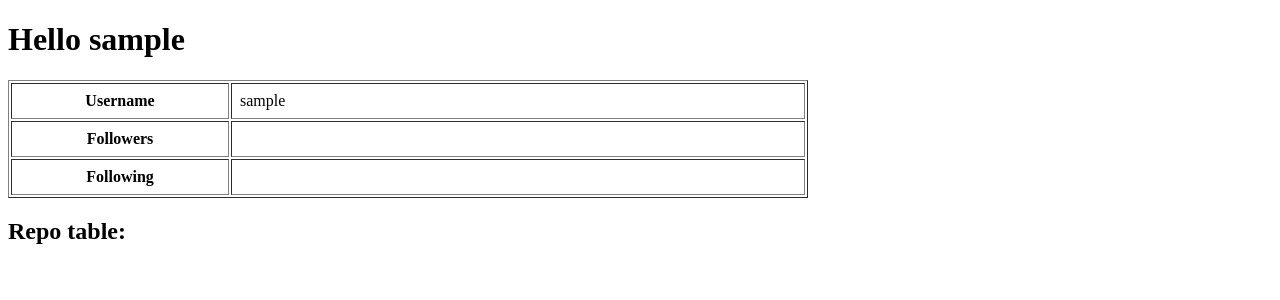
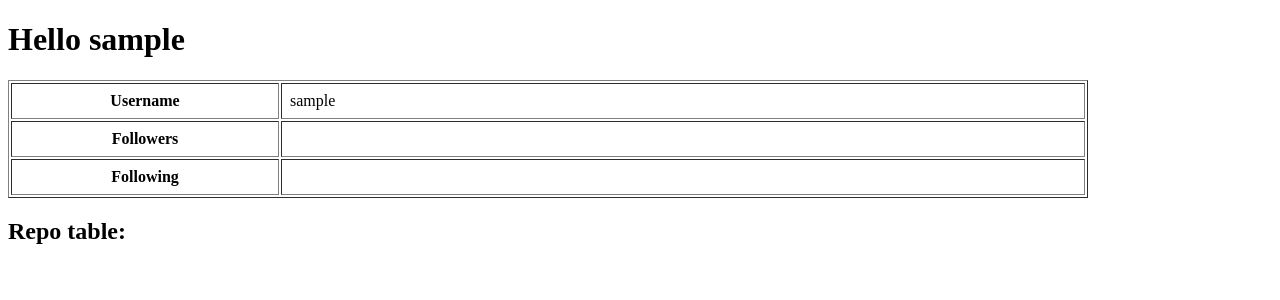
Before and after one commit to jhteh2000/SSE-lab2, a Flask app: a page that uses api/templates/greet.html in a window 1280 px wide. Shown: the top 300 px of the page. Run offline with Flask 3, Linux system fonts and the light colour scheme; data that the repository does not hold is empty; parts of the project's set-up code (start-up, migrations or seed data) failed here and were passed over.

Commit message:
Change table layout

```diff
--- a/api/templates/greet.html
+++ b/api/templates/greet.html
@@ -10,9 +10,9 @@
 <body>
   <h1>Hello {{username}}</h1>
   <div style="overflow-x:auto;">
-    <table border="1" style="width: 800px;">
+    <table border="1" style="width: 1080px;">
       <tr>
-        <th style="padding: 8px; width: 200px;">Username</th>
+        <th style="padding: 8px; width: 25%;">Username</th>
         <td style="padding: 8px;">{{ username }}</td>
       </tr>
       <tr>
@@ -30,9 +30,9 @@
   <h2>Repo table:</h2>
   <div style="overflow-x:auto;">
     {% for i in range(repos|count) %}
-    <table border="1" style="width: 800px;">
+    <table border="1" style="width: 1080px;">
       <tr>
-        <th style="padding: 8px;">Repo Name</th>
+        <th style="padding: 8px; width: 20%;">Repo Name</th>
         <td style="padding: 8px;" colspan="3">{{ repos[i][0] }}</td>
       </tr>
       <tr>
@@ -49,9 +49,9 @@
       </tr>
       <tr>
         <th style="padding: 8px;">Hash</th>
-        <th style="padding: 8px;">Author</th>
-        <th style="padding: 8px;">Date</th>
-        <th style="padding: 8px;">Message</th>
+        <th style="padding: 8px; width: 20%;">Author</th>
+        <th style="padding: 8px; width: 20%;">Date</th>
+        <th style="padding: 8px; width: 40%;">Message</th>
       </tr>
       {% for commit in commits[i] %}
       <tr>
```
